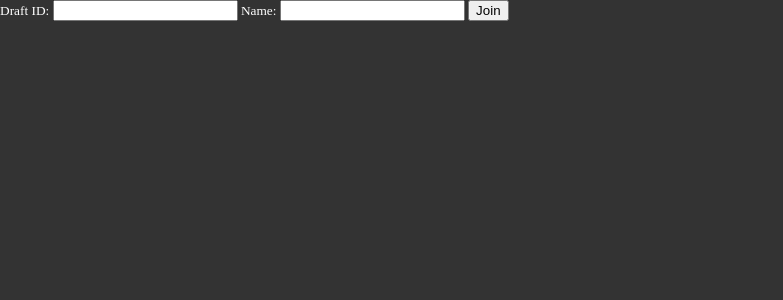
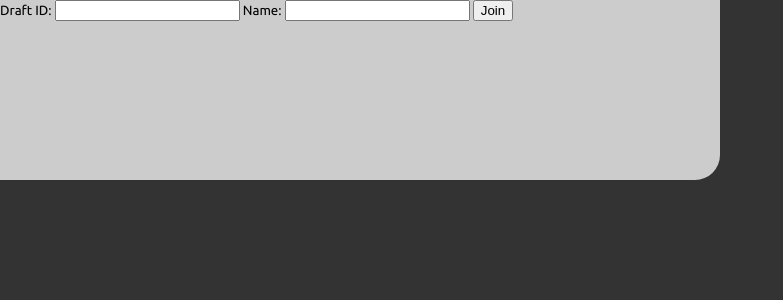
Before and after one commit to ajlvi/cube-draft, a Flask app: page /queue in a window 1280 px wide. Shown: the top 300 px of the page, without its empty margins (0-783 px from the left). Run offline with Flask 2, Linux system fonts and the light colour scheme.

Commit message:
Oops, missed a line. ^_^;
Base needed to be able to find the font file. Partial progress on CSS.

```diff
--- a/app/static/css/cubedraft.css
+++ b/app/static/css/cubedraft.css
@@ -47,3 +47,8 @@ body {margin-left: 0; margin-top: 0 }
 select, option, #draft-button { font-family: Ubuntu; font-size: 13pt }
 .recovery-bar { float:left; padding: 50px 0px 0px 20px; display:inline-block}
 .recovery-string, side-string {font-family: Ubuntu; font-size:10pt; width:400px}
+
+/* for queue page */
+.queueblock { height: 180px ; width : 720px ;
+	background : #CCCCCC ; border-radius: 0px 0px 25px 0px; font-family: Ubuntu ;
+	color:black ; }
--- a/app/templates/base.html
+++ b/app/templates/base.html
@@ -1,6 +1,7 @@
 <html>
 <head>
 <title>Adam's Cube Draft Simulator Extraordinaire!</title>
+<link rel="stylesheet" type="text/css" href="http://fonts.googleapis.com/css?family=Ubuntu:regular,bold&subset=Latin">
 <link rel="stylesheet" href="{{ url_for('static', filename='css/cubedraft.css') }}">
 <script src="https://ajax.googleapis.com/ajax/libs/jquery/3.5.1/jquery.min.js"></script>
 {% block scripts %}
```
